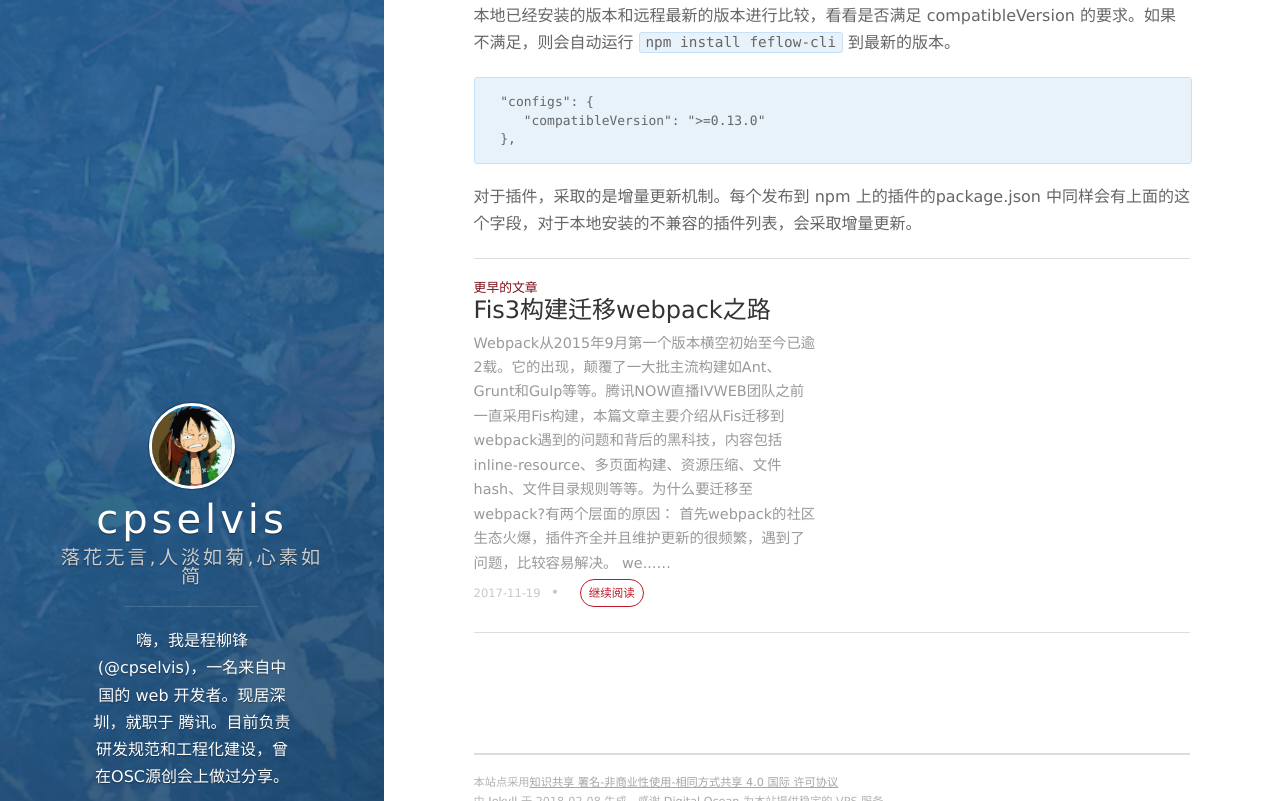
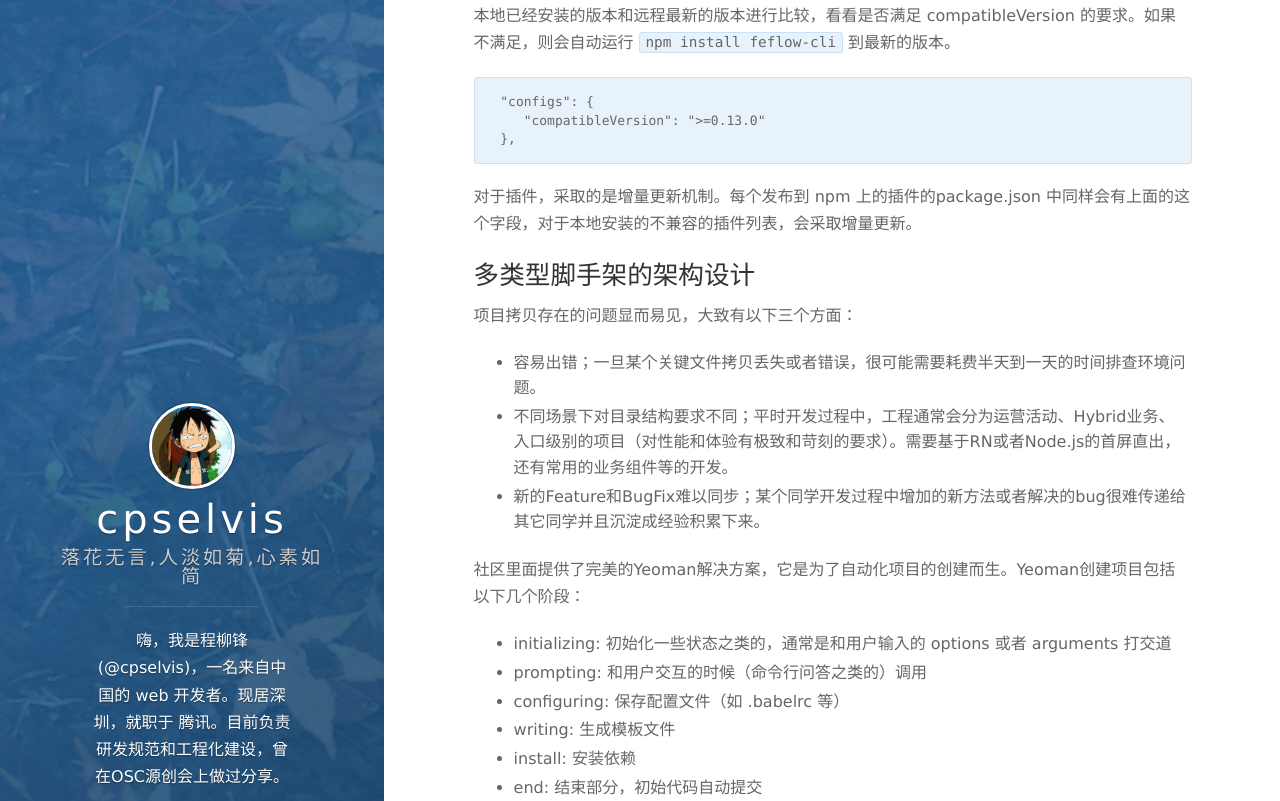
Before and after one commit to cpselvis/cpselvis.github.io, a Jekyll site: the page built from _posts/2018-02-08-腾讯IVWEB前端工程化工具feflow思考与实践.markdown, in a window 1280 px wide and 1400 px high, scrolled down 3937 px. Shown: the top 801 px of the window. Built offline with Jekyll 4.4.1, drawn with Linux system fonts in a browser that asks for light colours; nearby versions of some CDN libraries; our own code applies the rules of GitHub Pages for plain Markdown files; comment, search, counter and statistics services are not loaded; some of the changed text lies outside the part shown; grey boxes are pictures that could not be loaded.

Commit message:
docs: 增加脚手架设计section

````diff
--- a/_posts/2018-02-08-腾讯IVWEB前端工程化工具feflow思考与实践.markdown
+++ b/_posts/2018-02-08-腾讯IVWEB前端工程化工具feflow思考与实践.markdown
@@ -133,3 +133,23 @@ $ feflow install feflow-plugin-xxx   // 安装某个插件
 ```
 
 对于插件，采取的是增量更新机制。每个发布到 npm 上的插件的package.json 中同样会有上面的这个字段，对于本地安装的不兼容的插件列表，会采取增量更新。
+
+
+### 多类型脚手架的架构设计
+项目拷贝存在的问题显而易见，大致有以下三个方面：
+- 容易出错；一旦某个关键文件拷贝丢失或者错误，很可能需要耗费半天到一天的时间排查环境问题。
+- 不同场景下对目录结构要求不同；平时开发过程中，工程通常会分为运营活动、Hybrid业务、入口级别的项目（对性能和体验有极致和苛刻的要求）。需要基于RN或者Node.js的首屏直出，还有常用的业务组件等的开发。
+- 新的Feature和BugFix难以同步；某个同学开发过程中增加的新方法或者解决的bug很难传递给其它同学并且沉淀成经验积累下来。
+
+社区里面提供了完美的Yeoman解决方案，它是为了自动化项目的创建而生。Yeoman创建项目包括以下几个阶段：
+- initializing:  初始化一些状态之类的，通常是和用户输入的 options 或者 arguments 打交道
+- prompting: 和用户交互的时候（命令行问答之类的）调用
+- configuring: 保存配置文件（如 .babelrc 等）
+- writing: 生成模板文件
+- install: 安装依赖
+- end:  结束部分，初始代码自动提交
+
+我们只需要继承Yeoman的Generator类做模板定制化，基于Yeoman的脚手架设计思路应该如下图所示：
+![](https://user-gold-cdn.xitu.io/2018/2/9/1617652fedf854c9?w=1274&h=596&f=jpeg&s=59931)
+
+当开发者输入 feflow init 命令时，开发者会告诉CLI需要创建哪一种类型的项目，CLI收到命令后。从本地已经安装的Yeoman脚手架里面选择某种类型的模板。然后，CLI会调用Gitlab API在远程创建仓库并且授予开发者master权限。接下来，会根据实际业务场景需要，自动化申请一些打点信息，常见的如离线包id，监控告警id等等。之后，在本地目录生成代码并且安装项目依赖的npm包，最后将本次初始化生成的所有代码自动提交到远程Git仓库。
````
